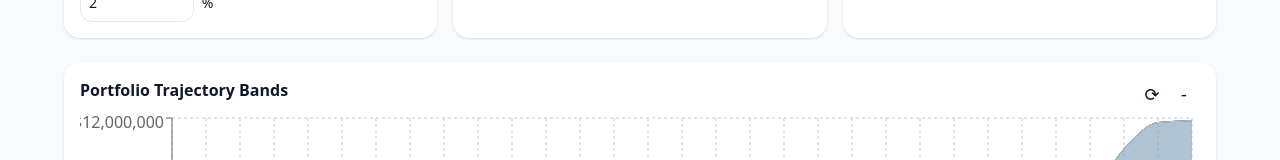
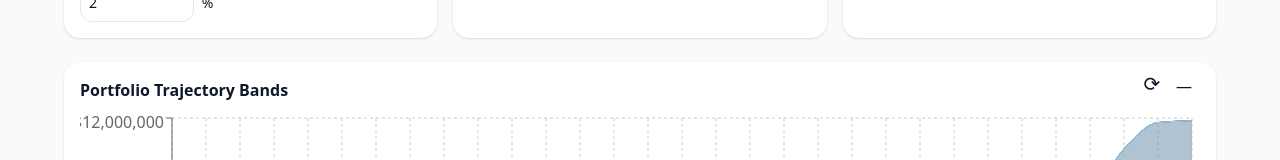
Before and after one commit to GodsMoon/bucket-retirement-calculator, a React (Vite) app: page / in a window 1280 px wide. Shown: the part 653-813 px from the top of the page. Built offline with nearby package versions, Linux system fonts and the light colour scheme.

Commit message:
adjust UI

```diff
--- a/src/components/Chart.tsx
+++ b/src/components/Chart.tsx
@@ -10,13 +10,13 @@ interface ChartProps {
 
 const Chart: React.FC<ChartProps> = ({ title, onRefresh, onMinimize, children, minimizable }) => {
   return (
-    <section className="bg-white dark:bg-slate-800 rounded-2xl shadow p-4 h-full">
-      <div className="flex items-center justify-between">
-        <h2 className="font-semibold mb-2">{title}</h2>
-        <div className="flex items-center">
+    <section className="bg-white dark:bg-slate-800 rounded-2xl shadow p-4 pt-2 h-full">
+      <div className="flex items-top justify-between">
+        <h2 className="font-semibold mb-2 pt-2">{title}</h2>
+        <div className="flex items-top">
           {onRefresh && (
             <button
-              className="text-lg hover:bg-slate-100 dark:hover:bg-slate-700 rounded-full w-8 h-8 flex items-center justify-center transition-colors"
+              className="text-xl hover:bg-slate-100 dark:hover:bg-slate-700 rounded-full w-8 h-8 flex items-top justify-center transition-colors"
               onClick={onRefresh}
               aria-label="Refresh simulation"
               title="Refresh simulation"
@@ -26,12 +26,12 @@ const Chart: React.FC<ChartProps> = ({ title, onRefresh, onMinimize, children, m
           )}
           {minimizable && (
             <button
-              className="text-lg hover:bg-slate-100 dark:hover:bg-slate-700 rounded-full w-8 h-8 flex items-center justify-center transition-colors"
+              className="text-m hover:bg-slate-100 dark:hover:bg-slate-700 rounded-full w-8 h-8 flex items-center justify-center transition-colors"
               onClick={onMinimize}
               aria-label="Minimize chart"
               title="Minimize chart"
             >
-              -
+              —
             </button>
           )}
         </div>
--- a/src/components/MinimizedChartsBar.tsx
+++ b/src/components/MinimizedChartsBar.tsx
@@ -22,7 +22,7 @@ const MinimizedChartsBar: React.FC<MinimizedChartsBarProps> = ({ chartStates, on
           onClick={() => onRestore(id)}
           className="bg-slate-200 dark:bg-slate-700 text-slate-700 dark:text-slate-200 px-3 py-1 rounded-full text-sm hover:bg-slate-300 dark:hover:bg-slate-600"
         >
-          {chart.title}
+          + {chart.title}
         </button>
       ))}
     </div>
```
